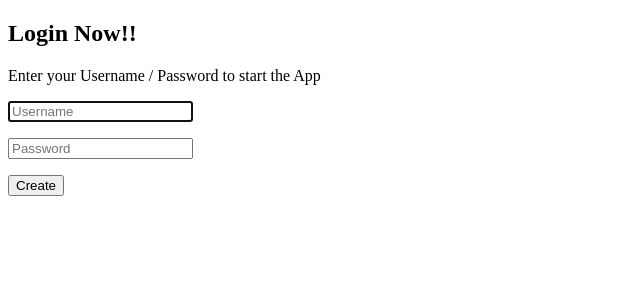
After one commit to Geni-Wazir/CTFByte, a Flask app: page /login in a window 1280 px wide. The commit adds this page. Shown: the top 300 px of the page, without its empty margins (0-640 px from the left). Run offline with Flask 3, Linux system fonts and the light colour scheme.

Commit message:
Login Form Added

```diff
--- a/application.py
+++ b/application.py
@@ -1,6 +1,5 @@
-from flask import Flask, render_template
+from flask import Flask, redirect, render_template, url_for
 from wtform_fields import *
-from flask_sqlalchemy import SQLAlchemy
 from models import *
 
 app = Flask(__name__)
@@ -29,8 +28,17 @@ def index():
             user = User(username=username,password=password)
             db.session.add(user)
             db.session.commit()
-            return "Inserted into Database"
+            return redirect(url_for('login'))
     return render_template("index.html", form=reg_form)
+
+@app.route("/login",methods=['GET','POST'])
+def login():
+    login_form = LoginForm()
+
+    if login_form.validate_on_submit():
+        return "Logged In... Finally!!"
+
+    return render_template("login.html",form=login_form)
 
 if __name__ == "__main__":
     app.run(debug=True)
--- a/templates/base.html
+++ b/templates/base.html
@@ -4,7 +4,7 @@
     <meta charset="UTF-8">
     <meta http-equiv="X-UA-Compatible" content="IE=edge">
     <meta name="viewport" content="width=device-width, initial-scale=1.0">
-    <title> {% block title %}{% endblock %} | CTF Platform</title>
+    <title> {% block title %}{% endblock %} | CTFByte</title>
 </head>
 <body>
     {% block content %}
--- /dev/null
+++ b/templates/login.html
@@ -0,0 +1,18 @@
+{% from 'form_helper.html' import displayField %}
+{% extends 'base.html' %}
+
+{% block title %}Login{% endblock %}
+
+{% block content %}
+    <h2>Login Now!!</h2>
+    <p>Enter your Username / Password to start the App</p>
+
+    <form action="{{ url_for('login') }}" method="POST">
+        {{ displayField( form.username, 'Username', autocomplete='off', autofocus=true )}}
+        {{ displayField( form.password, 'Password' )}}
+        <div>
+            {{ form.submit_button }}
+        </div>
+        {{ form.csrf_token }}
+    </form>
+{% endblock %}
--- a/wtform_fields.py
+++ b/wtform_fields.py
@@ -3,6 +3,19 @@ from wtforms import StringField, PasswordField, SubmitField
 from wtforms.validators import InputRequired, Length, EqualTo, ValidationError
 from models import *
 
+# Check for invalid credentials entered by user
+def credential_checker(form, field):
+    username_entered = form.username.data
+    password_entered = form.password.data
+
+    # Check for username validity
+    user_object = User.query.filter_by(username=username_entered).first()
+    if user_object is None:
+        raise ValidationError("Incorrect Username or Password Entered.")
+    elif password_entered != user_object.password:
+        raise ValidationError("Incorrect Username or Password Entered.")
+
+# Registraion Form Field Descriptors
 class RegistrationForm(FlaskForm):
     username = StringField('username_label',validators=[
         InputRequired(message="Username can not be Blank"),
@@ -22,3 +35,14 @@ class RegistrationForm(FlaskForm):
         user_object = User.query.filter_by(username=username.data).first()
         if user_object:
             raise ValidationError("Username already exists! Select a different Username.")
+
+# Login Form Field Dexcriptors
+class LoginForm(FlaskForm):
+    username = StringField('username_label',validators=[
+        InputRequired(message="Username can not be Blank")
+    ])
+    password = PasswordField('password_label',validators=[
+        InputRequired(message="Password can not be Blank"),
+        credential_checker
+    ])
+    submit_button = SubmitField('Create')
```
